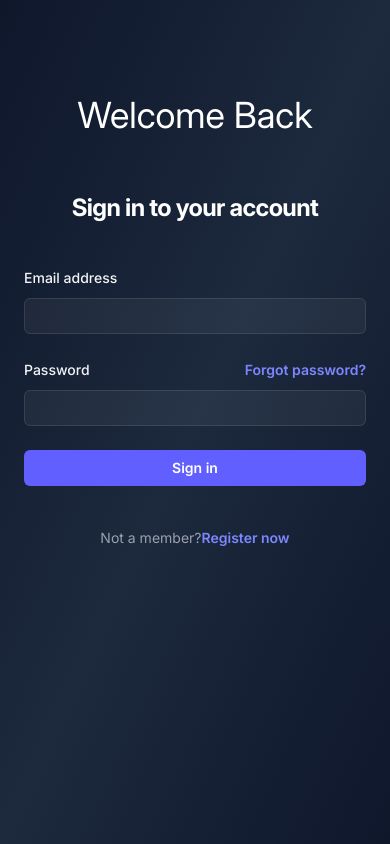
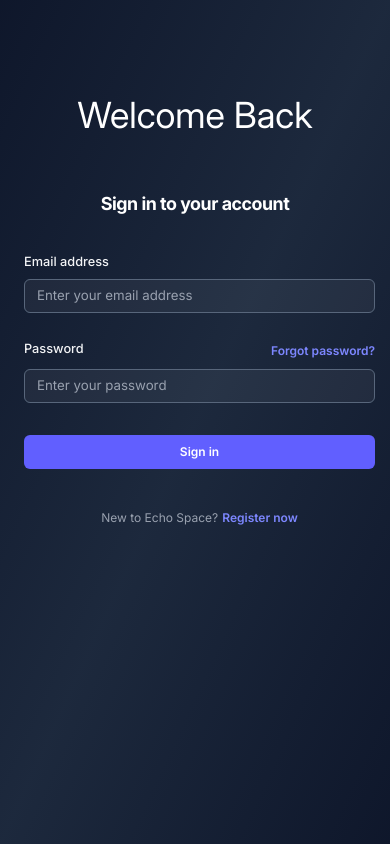
Before and after one commit to ruthlesscalm/echo-space, a React app in the folder frontend/: page /login in a window 390 px wide. Built offline with nearby package versions, Linux system fonts and the light colour scheme; the HTML template or start-up script is replaced by a standard one.

Commit message:
Make Login page responsive

```diff
--- a/frontend/src/pages/Login.jsx
+++ b/frontend/src/pages/Login.jsx
@@ -53,17 +53,17 @@ const Login = () => {
 
       <div className="flex min-h-full flex-col justify-center px-6 py-12 lg:px-8">
         <div className="sm:mx-auto sm:w-full sm:max-w-sm">
-          <h2 className="text-center text-2xl/9 font-bold tracking-tight text-white">
+          <h2 className="text-center text-[clamp(1.125rem,0.625vw+0.75rem,1.875rem)] font-bold tracking-tight text-white">
             Sign in to your account
           </h2>
         </div>
 
-        <div className="mt-10 sm:mx-auto sm:w-full sm:max-w-sm">
+        <div className="mt-[clamp(35px,5.1vw,72px)] mx-auto w-[min(384px,90vw)] ">
           <form className="space-y-6" onSubmit={handleLoginForm}>
             <div>
               <label
                 htmlFor="email"
-                className="block text-sm/6 font-medium text-gray-100"
+                className="block text-[clamp(0.75rem,0.75rem+0.19vw,1.125rem)] font-medium text-gray-100"
               >
                 Email address
               </label>
@@ -74,9 +74,10 @@ const Login = () => {
                   name="email"
                   required
                   autoComplete="email"
+                  placeholder="Enter your email address"
                   value={loginForm.email}
                   onChange={handleInput}
-                  className="block w-full rounded-md bg-white/5 px-3 py-1.5 text-base text-white outline-1 -outline-offset-1 outline-white/10 placeholder:text-gray-500 focus:outline-2 focus:-outline-offset-2 focus:outline-indigo-500 sm:text-sm/6"
+                  className="block w-full rounded-md bg-white/5 px-3 py-1.5 text-base text-white outline-1 -outline-offset-1 outline-white/10 placeholder:text-gray-400 focus:outline-2 focus:-outline-offset-2 focus:outline-indigo-500 text-[clamp(12px,0.78rem+0.21vw,1rem)] border border-slate-600 focus-within:border-slate-400 focus-within:ring focus-within:ring-slate-400"
                 />
               </div>
             </div>
@@ -85,14 +86,14 @@ const Login = () => {
               <div className="flex items-center justify-between">
                 <label
                   htmlFor="password"
-                  className="block text-sm/6 font-medium text-gray-100"
+                  className="block text-[clamp(0.75rem,0.75rem+0.19vw,1.125rem)] font-medium text-gray-100"
                 >
                   Password
                 </label>
-                <div className="text-sm">
+                <div>
                   <a
                     href="#"
-                    className="font-semibold text-indigo-400 hover:text-indigo-300"
+                    className="font-semibold text-indigo-400 hover:text-indigo-300 text-[clamp(0.75rem,0.25vw+0.625rem,0.9375rem)]"
                   >
                     Forgot password?
                   </a>
@@ -107,23 +108,24 @@ const Login = () => {
                   value={loginForm.password}
                   onChange={handleInput}
                   autoComplete="current-password"
-                  className="block w-full rounded-md bg-white/5 px-3 py-1.5 text-base text-white outline-1 -outline-offset-1 outline-white/10 placeholder:text-gray-500 focus:outline-2 focus:-outline-offset-2 focus:outline-indigo-500 sm:text-sm/6"
+                  placeholder="Enter your password"
+                  className="block w-full rounded-md bg-white/5 px-3 py-1.5 text-base text-white outline-1 -outline-offset-1 outline-white/10 placeholder:text-gray-400 focus:outline-2 focus:-outline-offset-2 focus:outline-indigo-500 text-[clamp(12px,0.78rem+0.21vw,1rem)] border border-slate-600 focus-within:border-slate-400 focus-within:ring focus-within:ring-slate-400"
                 />
               </div>
             </div>
 
-            <div>
+            <div className="mt-8">
               <button
                 type="submit"
-                className="flex w-full justify-center rounded-md bg-indigo-500 px-3 py-1.5 text-sm/6 font-semibold text-white hover:bg-indigo-400 focus-visible:outline-2 focus-visible:outline-offset-2 focus-visible:outline-indigo-500"
+                className="flex w-full justify-center rounded-md bg-indigo-500 px-5 py-2 text-[clamp(0.75rem,0.25vw+0.625rem,0.9375rem)] font-semibold text-white hover:bg-indigo-400 focus-visible:outline-2 focus-visible:outline-offset-2 focus-visible:outline-indigo-500"
               >
                 Sign in
               </button>
             </div>
           </form>
 
-          <p className="mt-10 text-center text-sm/6 text-gray-400">
-            Not a member?
+          <p className="flex gap-1 justify-center mt-10 text-[clamp(0.75rem,0.25vw+0.625rem,0.9375rem)] text-gray-400">
+            New to Echo Space?
             <Link
               to="/register"
               className="font-semibold text-indigo-400 hover:text-indigo-300"
```
